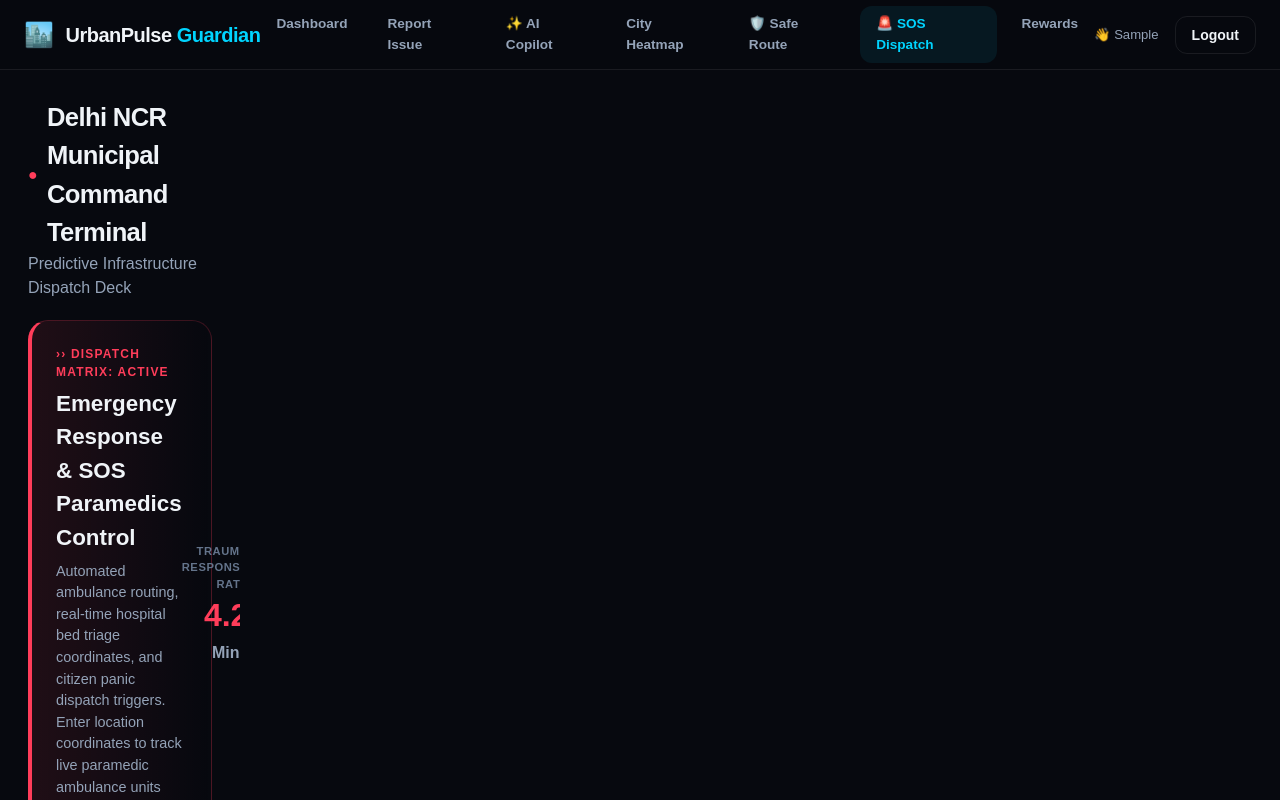
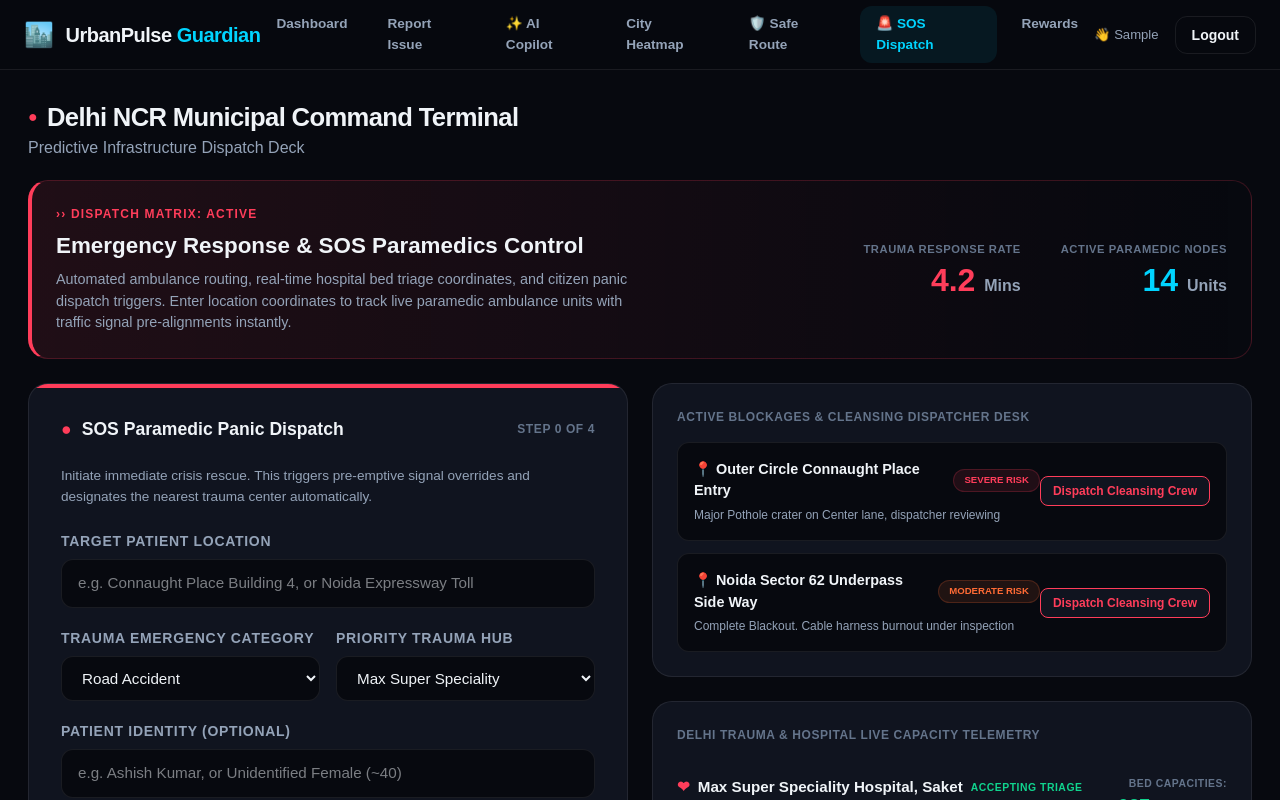
Before and after one commit to ashishsingh256259/UrbanPulse-Guardian-Ai, a React (Vite) app in the folder frontend-react/: page /emergency in a window 1280 px wide. Shown: the top 800 px of the page. Built offline with nearby package versions, Linux system fonts and the light colour scheme; no server answers; sample sign-in values are in the browser's storage.

Commit message:
Fix layout breaking on Emergency page when sidebar is missing and protect route

```diff
--- a/frontend-react/src/pages/Emergency.jsx
+++ b/frontend-react/src/pages/Emergency.jsx
@@ -1,7 +1,17 @@
-import { useState } from 'react';
+import { useState, useEffect } from 'react';
+import { useNavigate } from 'react-router-dom';
 import Sidebar from '../components/Sidebar';
+import { useAuth } from '../contexts/AuthContext';
 
 const Emergency = () => {
+  const { user, isMunicipal } = useAuth();
+  const navigate = useNavigate();
+
+  useEffect(() => {
+    if (!user) {
+      navigate('/login');
+    }
+  }, [user, navigate]);
   const [location, setLocation] = useState('');
   const [category, setCategory] = useState('Road Accident');
   const [hub, setHub] = useState('Max Super Speciality');
@@ -30,7 +40,7 @@ const Emergency = () => {
   };
 
   return (
-    <div className="grid md:grid-cols-[240px_1fr] min-h-[calc(100vh-var(--nav-h))] mt-[var(--nav-h)]">
+    <div className={`grid ${isMunicipal ? 'md:grid-cols-[240px_1fr]' : 'grid-cols-1'} min-h-[calc(100vh-var(--nav-h))] mt-[var(--nav-h)]`}>
       <Sidebar />
       <div className="p-7 overflow-y-auto">
         <div className="mb-5">
```
